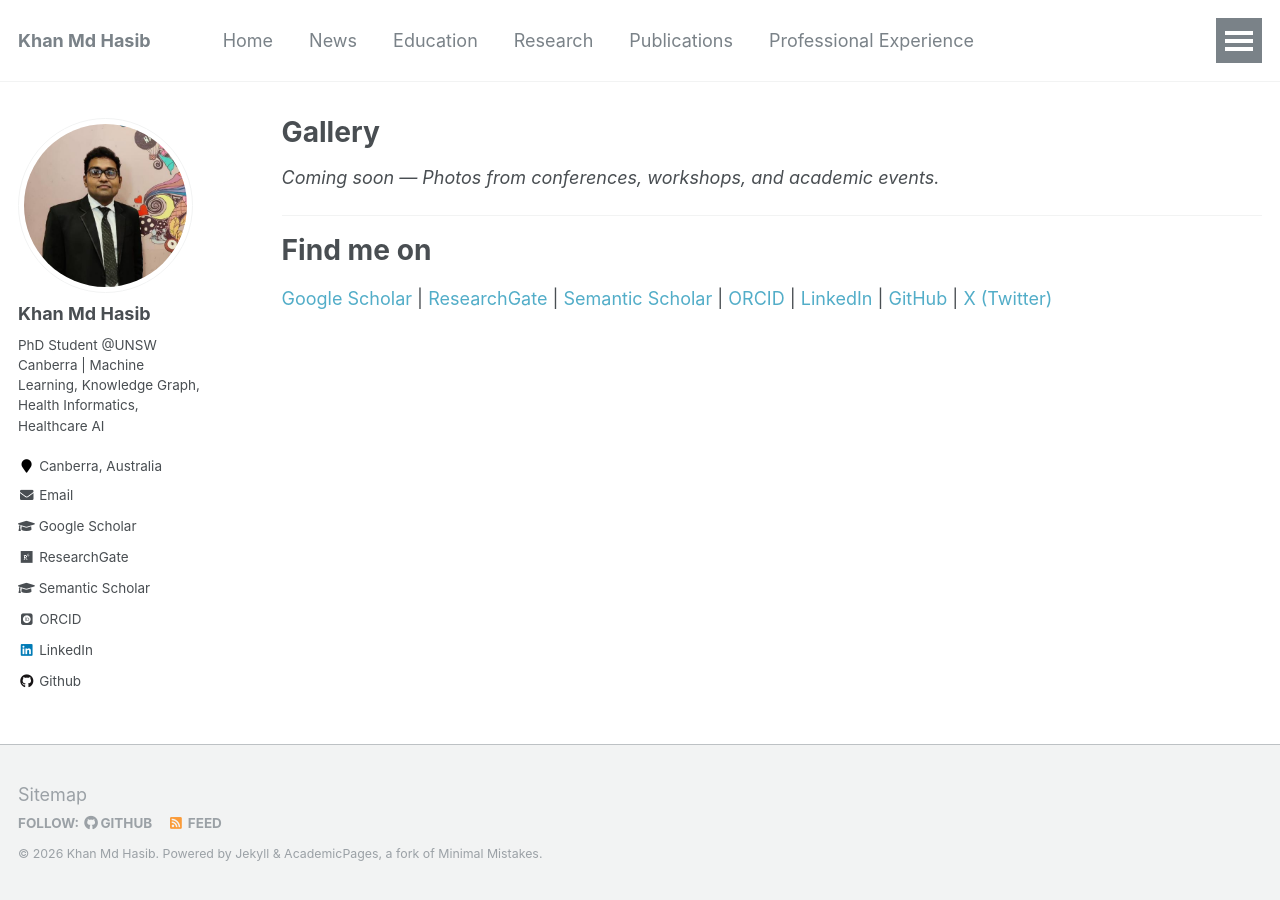
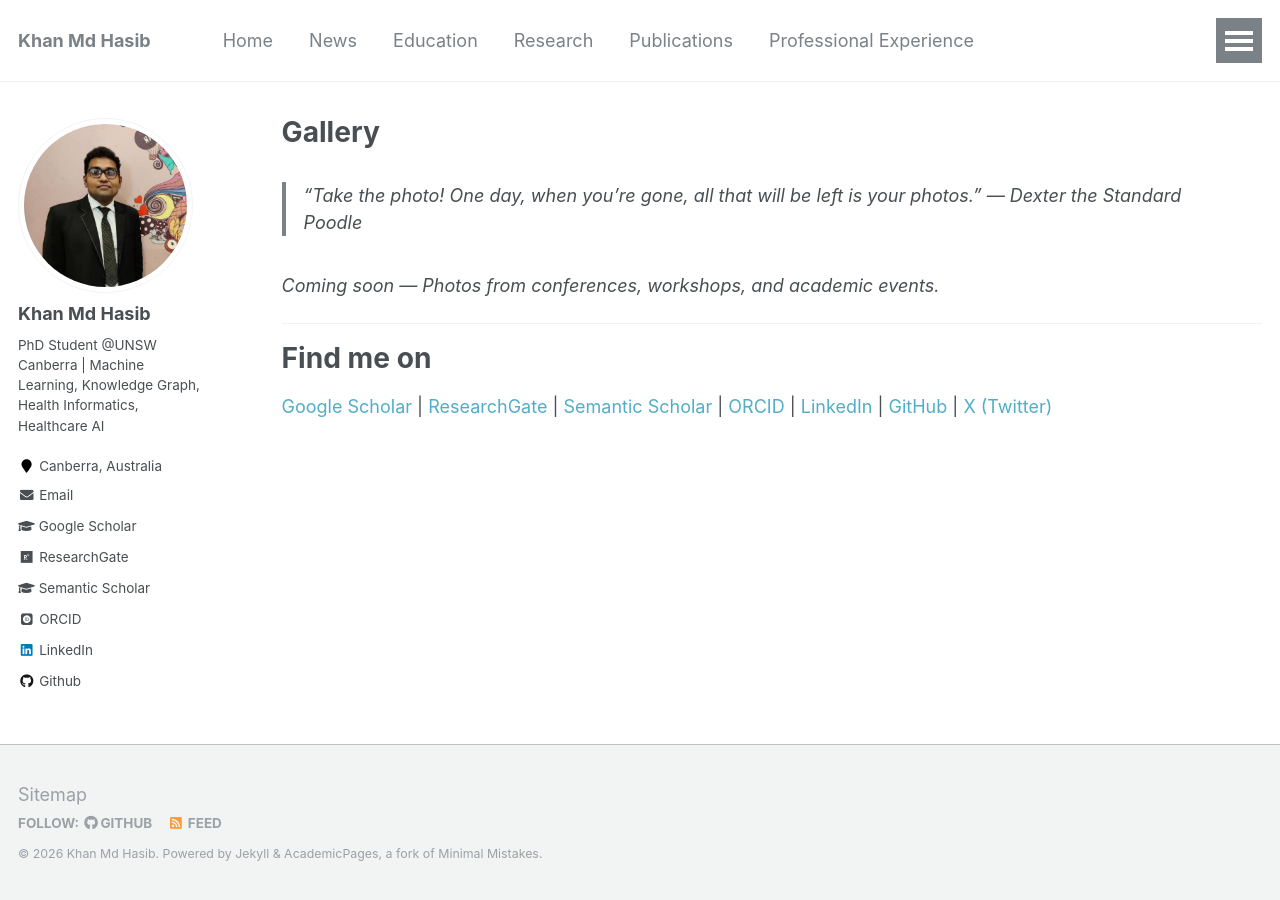
Before and after one commit to hasibaust13/hasibaust13.github.io, a Jekyll site: the page built from _pages/gallery.md, in a window 1280 px wide. Built offline with Jekyll 4.4.1, drawn with Linux system fonts in a browser that asks for light colours; some web fonts are replaced.

Commit message:
Add quote to Gallery page

```diff
--- a/_pages/gallery.md
+++ b/_pages/gallery.md
@@ -4,6 +4,8 @@ title: "Gallery"
 permalink: /gallery/
 author_profile: true
 ---
+
+> *"Take the photo! One day, when you're gone, all that will be left is your photos."* — Dexter the Standard Poodle
 
 *Coming soon — Photos from conferences, workshops, and academic events.*
 
```
